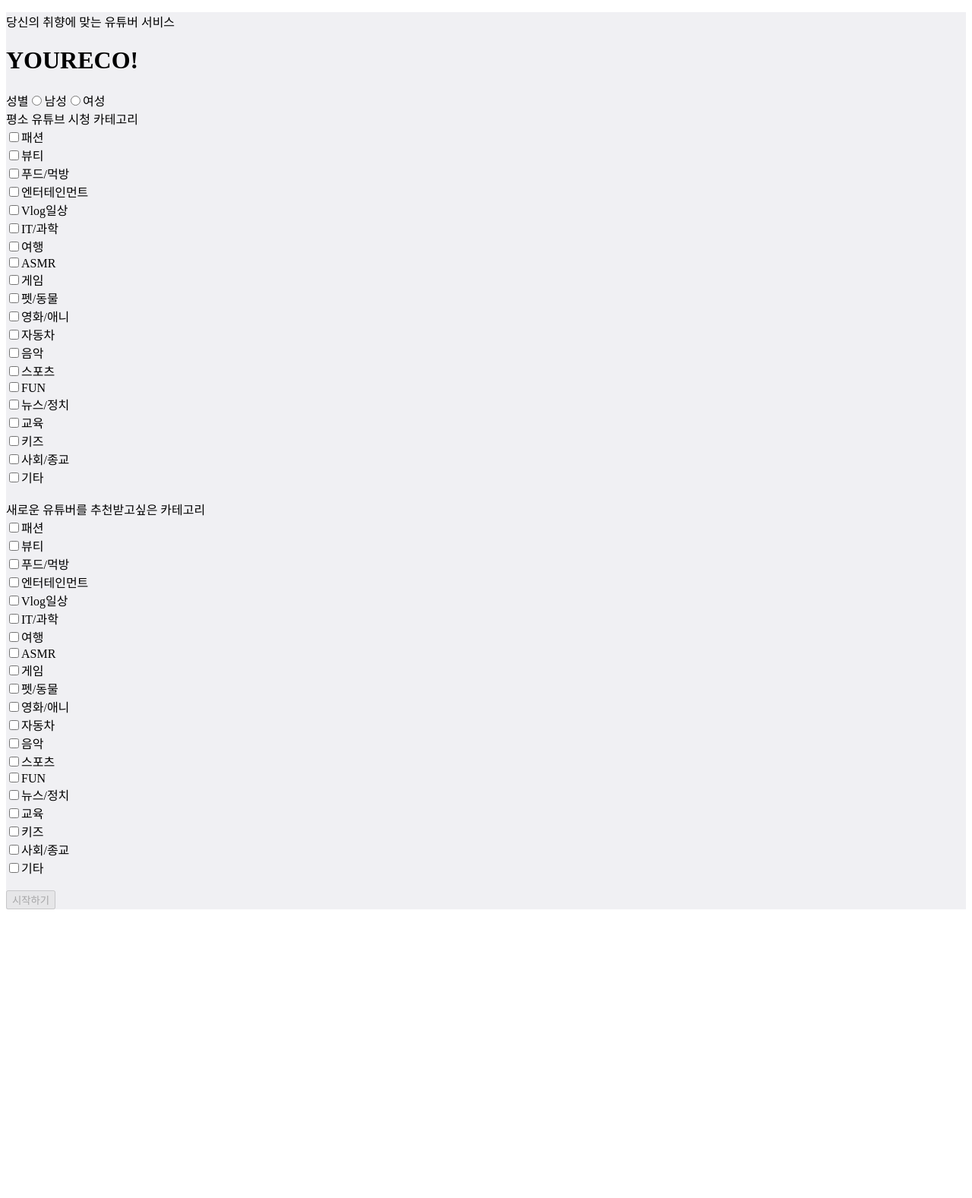
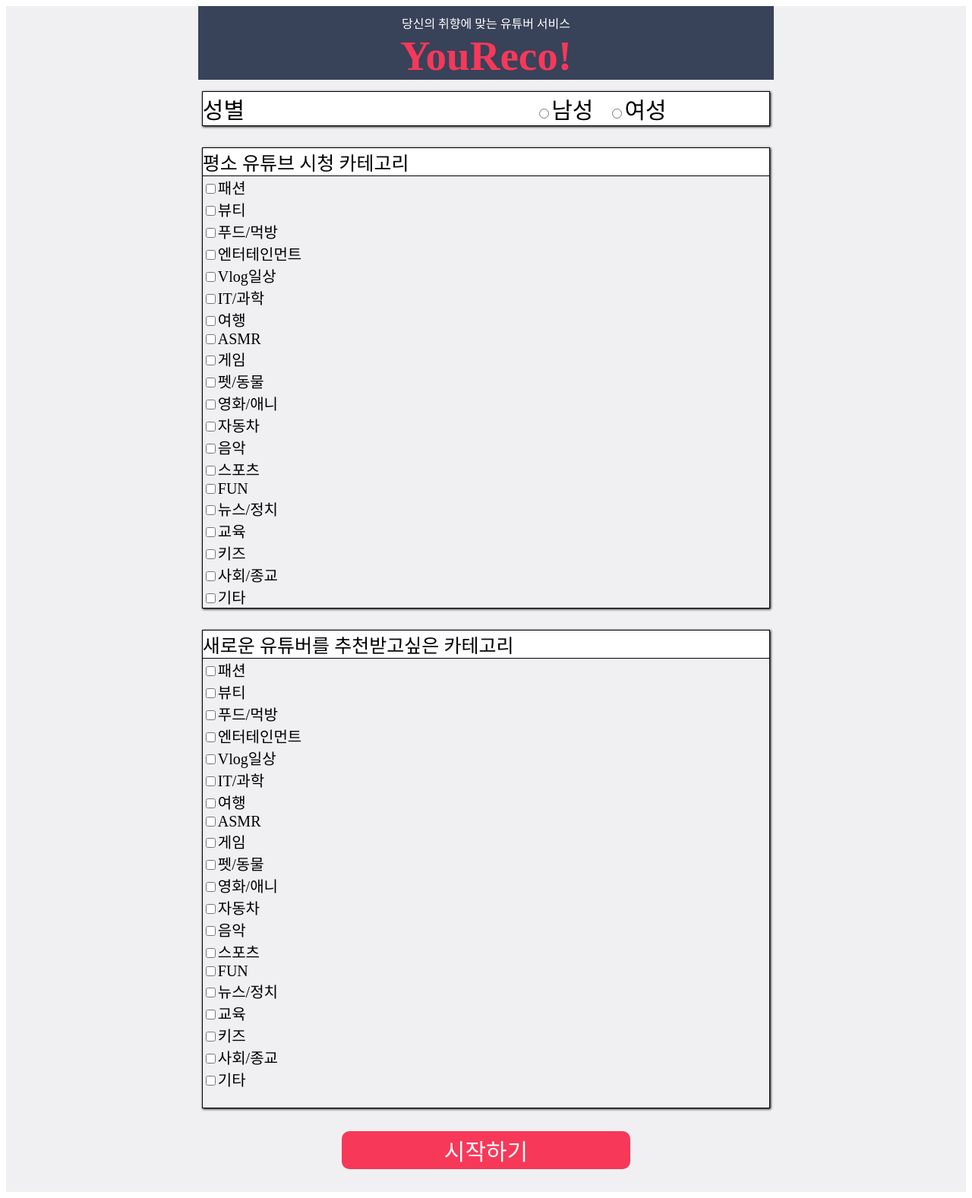
Before and after one commit to kanghohyeong/spark-youtubersearch, a React (Create React App) app in the folder prototype/: page / in a window 1280 px wide. Shown: the whole page at 76% size. Before the commit the page ends 1205 px from the top, so only its background shows below. Built offline with nearby package versions, Linux system fonts and the light colour scheme.

Commit message:
startpage css

```diff
--- /dev/null
+++ b/prototype/src/startpage.css
@@ -0,0 +1,70 @@
+.startpage-contain {
+  width: 60%;
+  margin: 0 auto;
+  display: flex;
+  flex-direction: column;
+}
+
+.top-title {
+  margin: 0 auto;
+  text-align: center;
+  background-color: #384259;
+  width: 100%;
+  margin-bottom: 10px;
+}
+
+.top-title > p {
+  color: white;
+  margin: 0;
+  margin-top: 10px;
+}
+
+.top-title > h1 {
+  color: #f73859;
+  font-size: 55px;
+  margin: 0;
+}
+
+.gender {
+  font-size: 30px;
+  display: block;
+  background-color: white;
+  margin: 5px 5px;
+  border: 1px solid black;
+  box-shadow: 1px 1px 3px black;
+}
+
+.gender > span:nth-child(even) {
+  margin-left: 50%;
+}
+
+.gender > span:nth-child(even) > span {
+  margin: 0 10px;
+}
+.cate-box {
+  display: block;
+
+  margin: 5px 5px;
+  border: 1px solid black;
+  box-shadow: 1px 1px 3px black;
+  font-size: 20px;
+}
+
+.cate-box > p {
+  font-size: 25px;
+  margin: 0;
+  background-color: white;
+  border-bottom: 1px solid black;
+}
+
+.start-button {
+  width: 50%;
+  height: 50px;
+  display: block;
+  margin: 30px auto;
+  background-color: #f73859;
+  color: white;
+  border: none;
+  border-radius: 10px;
+  font-size: 30px;
+}
--- a/prototype/src/startpage.js
+++ b/prototype/src/startpage.js
@@ -1,5 +1,8 @@
 import React, {useState, useEffect, Component} from 'react';
 import ReactModal from 'react-modal'
+import './startpage.css';
+
+
 export default function Start() {
   const list = category.map(it => false)
 
@@ -51,26 +54,34 @@ export default function Start() {
   }
 
   return(
-    <div>
-      <p>당신의 취향에 맞는 유튜버 서비스</p>
-      <h1>YOURECO!</h1>
-      <div>
-        <label for="gender">성별
-          <input type='radio' name='gender' value='male' checked={gender === "남성"} onChange={()=>setGender("남성")}/>남성
-          <input type='radio' name='gender' value='female' checked={gender === "여성"} onChange={()=>setGender("여성")}/>여성
+    <div className="startpage-contain">
+      <div className="top-title">
+        <p>당신의 취향에 맞는 유튜버 서비스</p>
+        <h1>YouReco!</h1>
+      </div>
+
+      <div className="int-contain">
+        <label className="gender" for="gender"><span>성별</span>
+          <span>
+            <span><input type='radio' name='gender' value='male' checked={gender === "남성"} onChange={()=>setGender("남성")}/>남성</span>
+            <span><input type='radio' name='gender' value='female' checked={gender === "여성"} onChange={()=>setGender("여성")}/>여성</span>
+          </span>
         </label>
         <br/>
-        <label for="usual">평소 유튜브 시청 카테고리
+
+        <label className="cate-box" for="usual"><p>평소 유튜브 시청 카테고리</p>
           {category.map((it, idx) => <div><input type="checkbox" name="usual" value={it} checked={usual[idx]} onChange={() => handleChange(usual, setUsual, idx)}/>{it}</div>)}
           {usual[usual.length - 1]? <input type="text" placeholder="기타에 해당하는 카테고리 입력" value={usualEtc} onChange={(e) => setUsualEtc(e.target.value)}/> : null}
         </label>
         <br/>
-        <label for="new">새로운 유튜버를 추천받고싶은 카테고리
+
+        <label className="cate-box" for="new"><p>새로운 유튜버를 추천받고싶은 카테고리</p>
           {category.map((it, idx) => <div><input type="checkbox" name="new" value={it} checked={want[idx]} onChange={() => handleChange(want, setWant, idx)}/>{it}</div>)}
           {want[want.length - 1]? <input type="text" placeholder="기타에 해당하는 카테고리 입력" value={wantEtc} onChange={(e) => setWantEtc(e.target.value)}/> : null}
           <br/>
         </label>
-        <button type="button" onClick={() => setIsLastPage(true)} disabled={disabled} >시작하기</button>
+
+        <button className="start-button" type="button" onClick={() => setIsLastPage(true)} disabled={disabled} >시작하기</button>
       </div>
 
       <ReactModal isOpen={isLastPage} contentLabel="마지막안내" style={style}>
```
